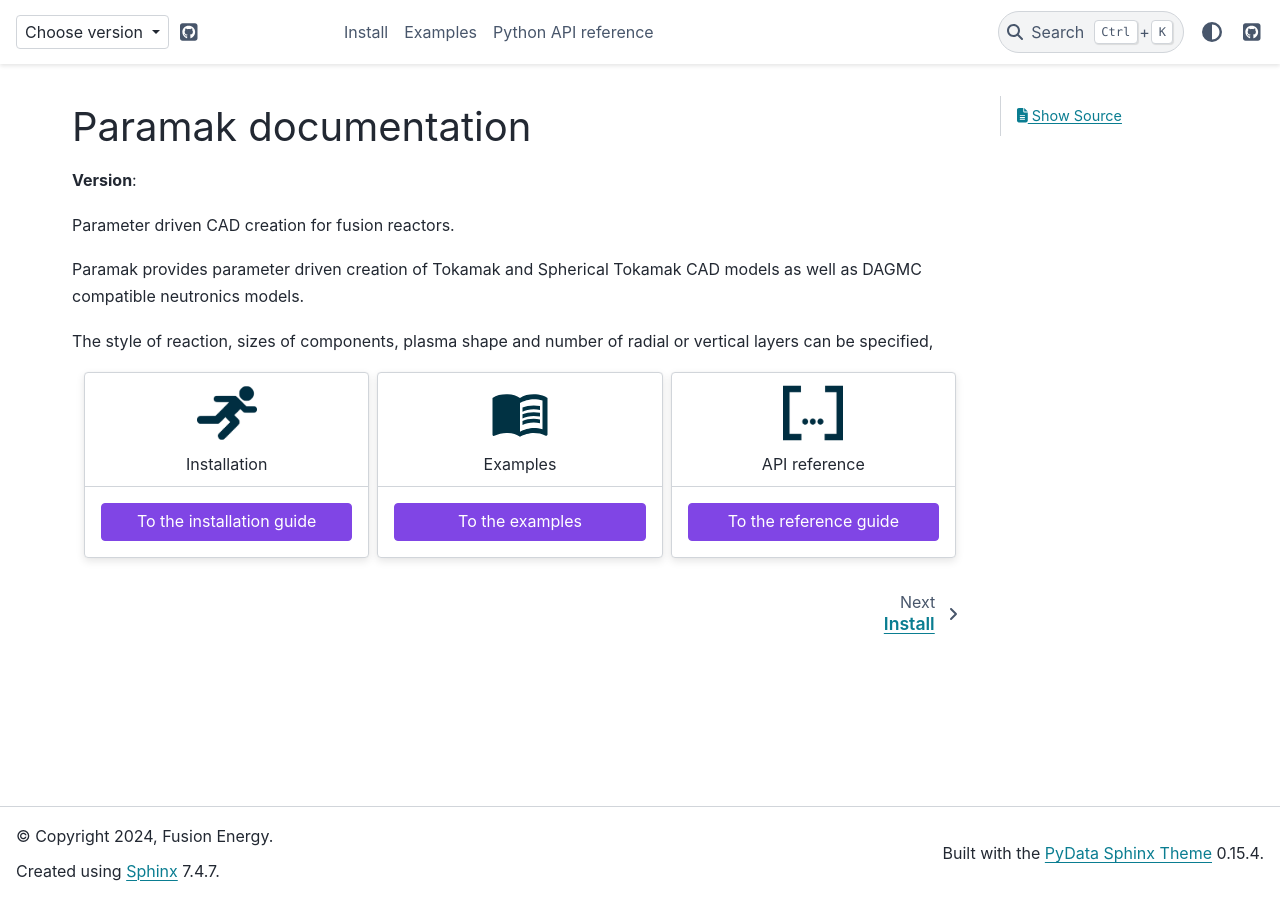
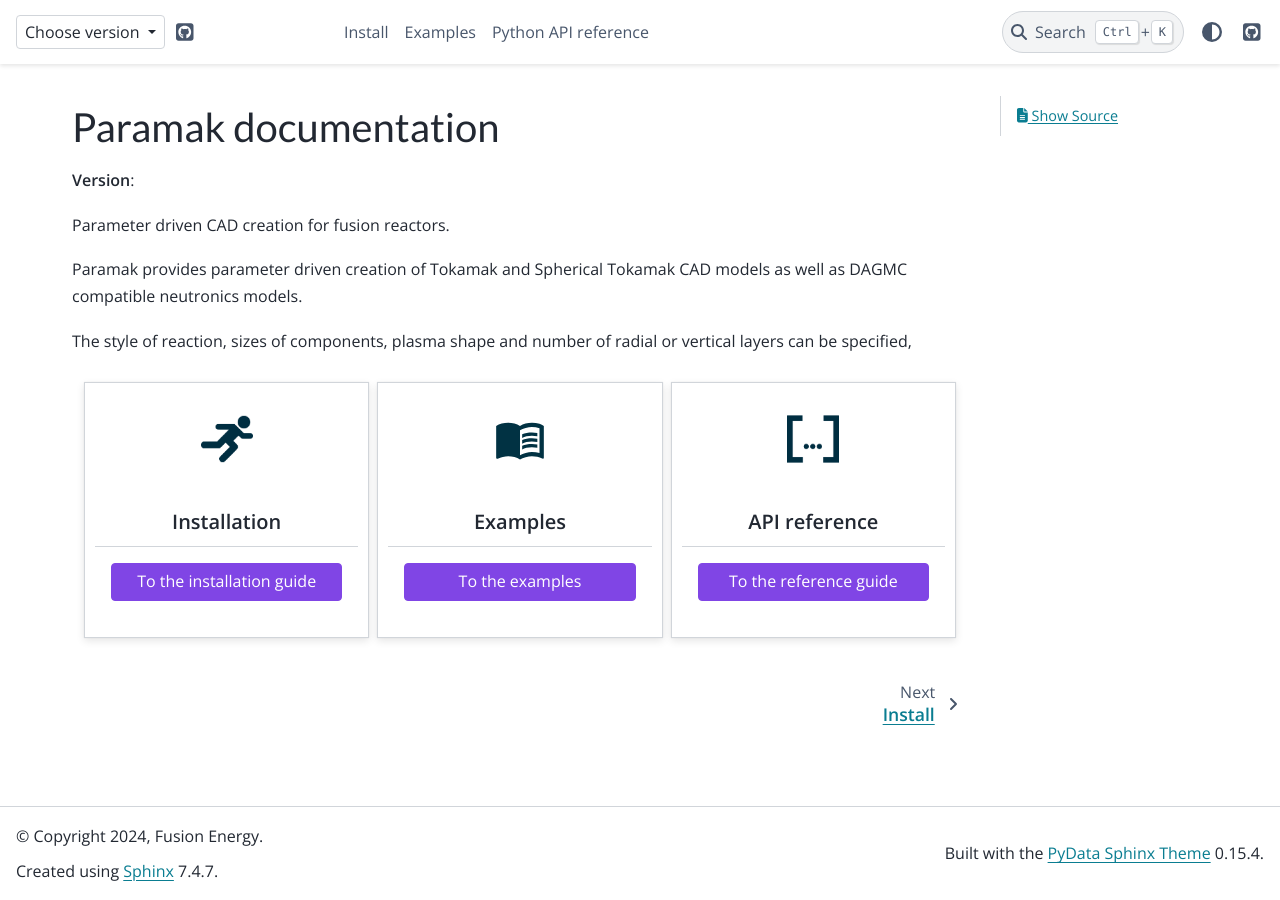
Before and after one commit to fusion-energy/paramak, a Sphinx documentation site: the page built from docs/index.rst, in a window 1280 px wide. Built offline with Sphinx 7.4.7 and the PyData theme 0.15.4, drawn with Linux system fonts in a browser that asks for light colours; pages that are not in the unit, such as notebooks, are missing from menus; the version number could not be read and is left out.

Commit message:
Update css

```diff
--- a/docs/_static/paramak.css
+++ b/docs/_static/paramak.css
@@ -1,13 +1,50 @@
+
+@import url('https://fonts.googleapis.com/css2?family=Lato:ital,wght@0,400;0,700;0,900;1,400;1,700;1,900&family=Open+Sans:ital,wght@0,400;0,600;1,400;1,600&display=swap');
+
+body {
+    font-family: 'Open Sans', sans-serif;
+}
+
+h1 {
+    font-family: "Lato", sans-serif;
+}
+
+pre,
+code {
+    font-size: 100%;
+    line-height: 155%;
+}
+
+/* Main page overview cards */
+
+.sd-card {
+    border-radius: 0;
+    padding: 30px 10px 20px 10px;
+    margin: 10px 0px;
+}
+
+.sd-card .sd-card-header {
+    text-align: center;
+}
+
+.sd-card .sd-card-title {
+    text-align: center;
+}
+
+.sd-card .sd-card-header .sd-card-text {
+    margin: 0px;
+}
+
 .sd-card .sd-card-img-top {
-    height: 60px;
-    width: 60px;
+    height: 52px;
+    width: 52px;
     margin-left: auto;
     margin-right: auto;
-    margin-top: 10px;
 }
 
-/* Main index page overview images */
-
-html[data-theme=dark] .sd-card img[src*='.svg'] {
-filter: invert(0.82) brightness(0.8) contrast(1.2);
+.sd-card .sd-card-header {
+    border: none;
+    font-size: var(--pst-font-size-h5);
+    font-weight: bold;
+    padding: 2.5rem 0rem 0.5rem 0rem;
 }
```
